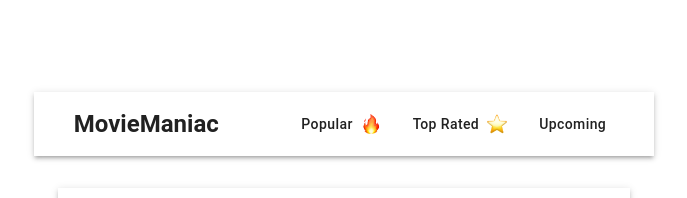
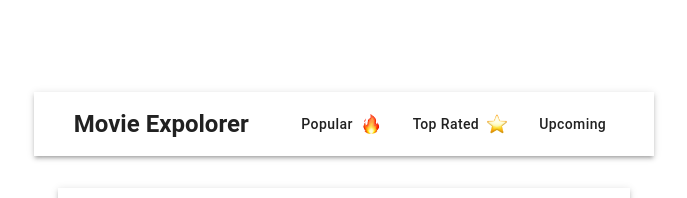
Before and after one commit to UvinduV/Movie-Explorer, a React (Vite) app: page / in a window 1280 px wide. Shown: the top 198 px of the page, without its empty margins (296-983 px from the left). Built offline with nearby package versions, Linux system fonts and the light colour scheme; no server answers.

Commit message:
changs in nav bar

```diff
--- a/src/components/MovieList/MovieList.tsx
+++ b/src/components/MovieList/MovieList.tsx
@@ -7,7 +7,7 @@ import {
     FormControl,
     MenuItem,
     Select, styled,
-    /*SelectChangeEvent,*/
+    // SelectChangeEvent,
     Typography,
 } from '@mui/material';
 
--- a/src/components/Navbar.tsx
+++ b/src/components/Navbar.tsx
@@ -1,6 +1,5 @@
 import React from "react";
 import { AppBar, Toolbar, Typography, Button, Box, styled } from "@mui/material";
-// import DarkMode from "./DarkMode.tsx";
 import Fire from "../assets/fire.png";
 import Star from "../assets/star.png";
 import Party from "../assets/partying-face.png";
@@ -33,7 +32,7 @@ export function Navbar() {
         <NavbarContainer position ="static">
             <Toolbar sx={{ justifyContent: "space-between" }}>
                 <Typography variant="h5" component="h1" fontWeight="bold">
-                    MovieManiac
+                    Movie Expolorer
                 </Typography>
 
                 <NavLinks>
@@ -48,7 +47,7 @@ export function Navbar() {
                     </NavButton>
                     <NavButton href ="#upcoming">
                         Upcoming
-                        {/*<img src={Party} alt="party face emoji" style={{ marginLeft: 8, height: 20 }} />*/}
+
                     </NavButton>
                 </NavLinks>
             </Toolbar>
```
